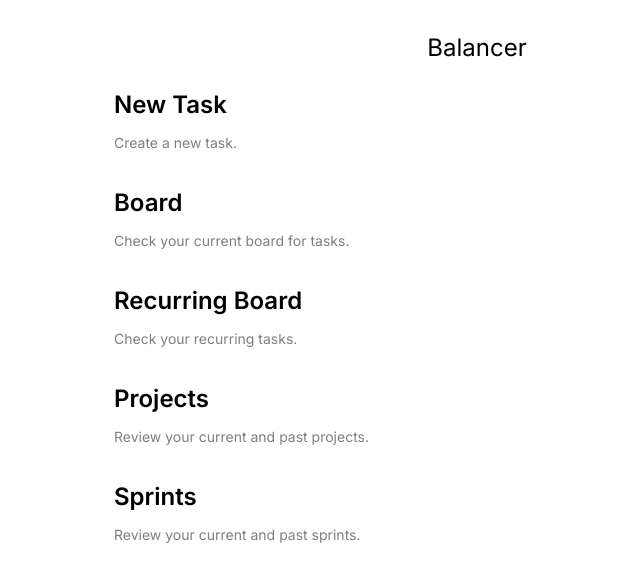
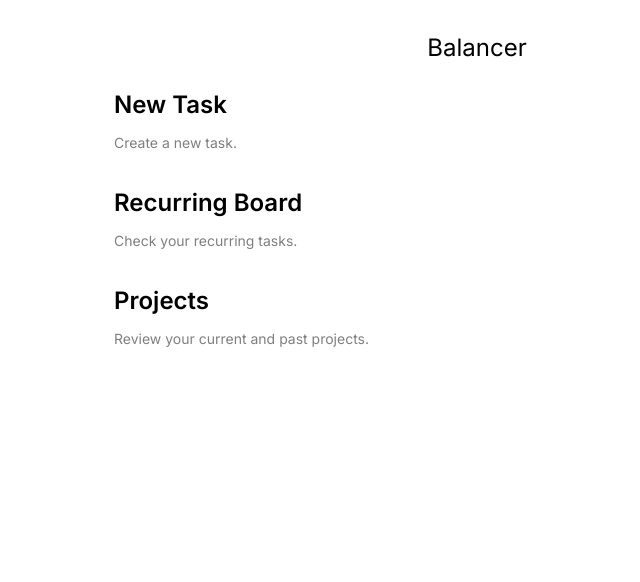
Before and after one commit to twarep/balancer, a Next.js app: page / in a window 1280 px wide. Shown: the top 582 px of the page, without its empty margins (163-803 px from the left). Built offline with nearby package versions, Linux system fonts and the light colour scheme.

Commit message:
clean homepage

```diff
--- a/src/app/page.tsx
+++ b/src/app/page.tsx
@@ -12,16 +12,6 @@
           <h2 className="mb-3 text-2xl font-semibold">New Task{" "}</h2>
           <p className="m-0 max-w-[30ch] text-sm opacity-50">
             Create a new task.
-          </p>
-        </a>
-
-        <a
-          href="/board"
-          className="group rounded-lg border border-transparent px-5 py-4 transition-colors hover:border-gray-300 hover:bg-gray-100 hover:dark:border-neutral-700 hover:dark:bg-neutral-800/30"
-        >
-          <h2 className="mb-3 text-2xl font-semibold">Board{" "}</h2>
-          <p className="m-0 max-w-[30ch] text-sm opacity-50">
-            Check your current board for tasks.
           </p>
         </a>
 
@@ -45,15 +35,6 @@
           </p>
         </a>
 
-        <a
-          href="/sprints"
-          className="group rounded-lg border border-transparent px-5 py-4 transition-colors hover:border-gray-300 hover:bg-gray-100 hover:dark:border-neutral-700 hover:dark:bg-neutral-800/30"
-        >
-          <h2 className="mb-3 text-2xl font-semibold">Sprints{" "}</h2>
-          <p className="m-0 max-w-[30ch] text-balance text-sm opacity-50">
-            Review your current and past sprints.
-          </p>
-        </a>
       </div>
     </main>
   );
```
